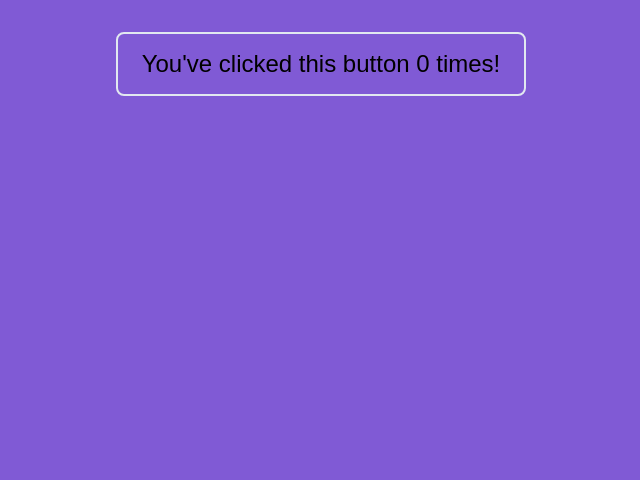
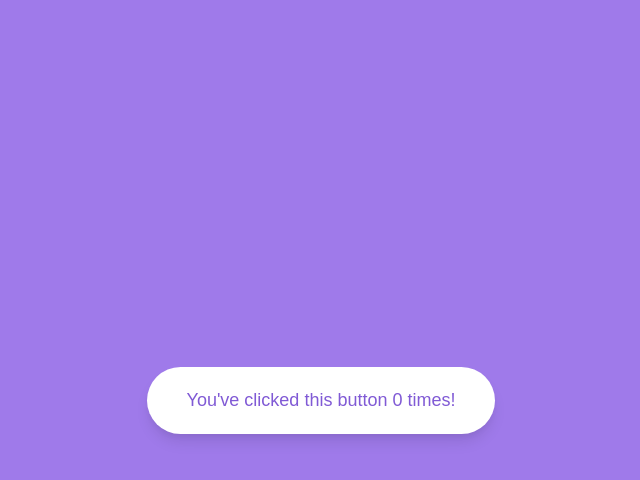
Before and after one commit to utkarshkukreti/next-typescript-tailwind-starter, a Next.js app: page / in a window 1280 px wide. Shown: the top 480 px of the page, without its empty margins (319-959 px from the left). Built offline with nearby package versions, Linux system fonts and the light colour scheme; what @tailwindcss/ui would draw is missing.

Commit message:
tweak styles of sample content

```diff
--- a/src/pages/_app.tsx
+++ b/src/pages/_app.tsx
@@ -4,7 +4,7 @@ import '../index.css';
 import '../../node_modules/typeface-work-sans';
 
 export default ({ Component, pageProps }: AppProps) => (
-  <div className="bg-purple-600 text-purple-50 min-h-screen">
+  <div className="bg-purple-500 text-purple-50 min-h-screen flex flex-col">
     <Component {...pageProps} />
   </div>
 );
--- a/src/pages/index.tsx
+++ b/src/pages/index.tsx
@@ -3,9 +3,9 @@ import { useState } from 'react';
 export default () => {
   const [counter, setCounter] = useState(0);
   return (
-    <div className="py-8 flex justify-center">
+    <div className="flex-1 flex justify-center items-center">
       <button
-        className="text-2xl text-center border-2 px-6 py-3 rounded-lg hover:underline"
+        className="px-6 sm:px-10 py-5 bg-white text-purple-600 sm:text-lg rounded-full shadow-lg focus:outline-none transition duration-150 transform hover:-translate-y-1 hover:bg-gray-300 hover:scale-105"
         onClick={() => setCounter(counter + 1)}
       >
         You've clicked this button {counter} times!
```
